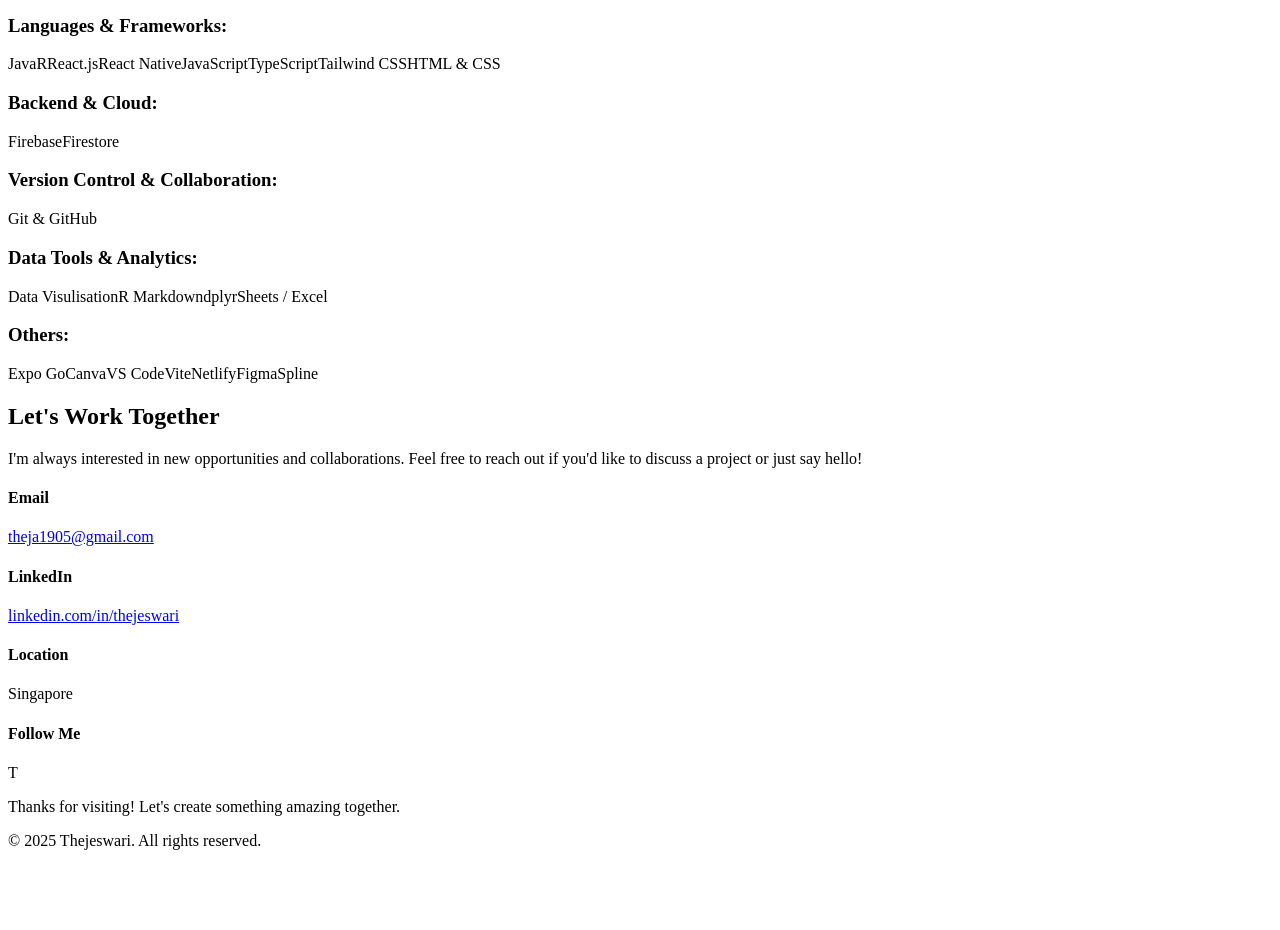
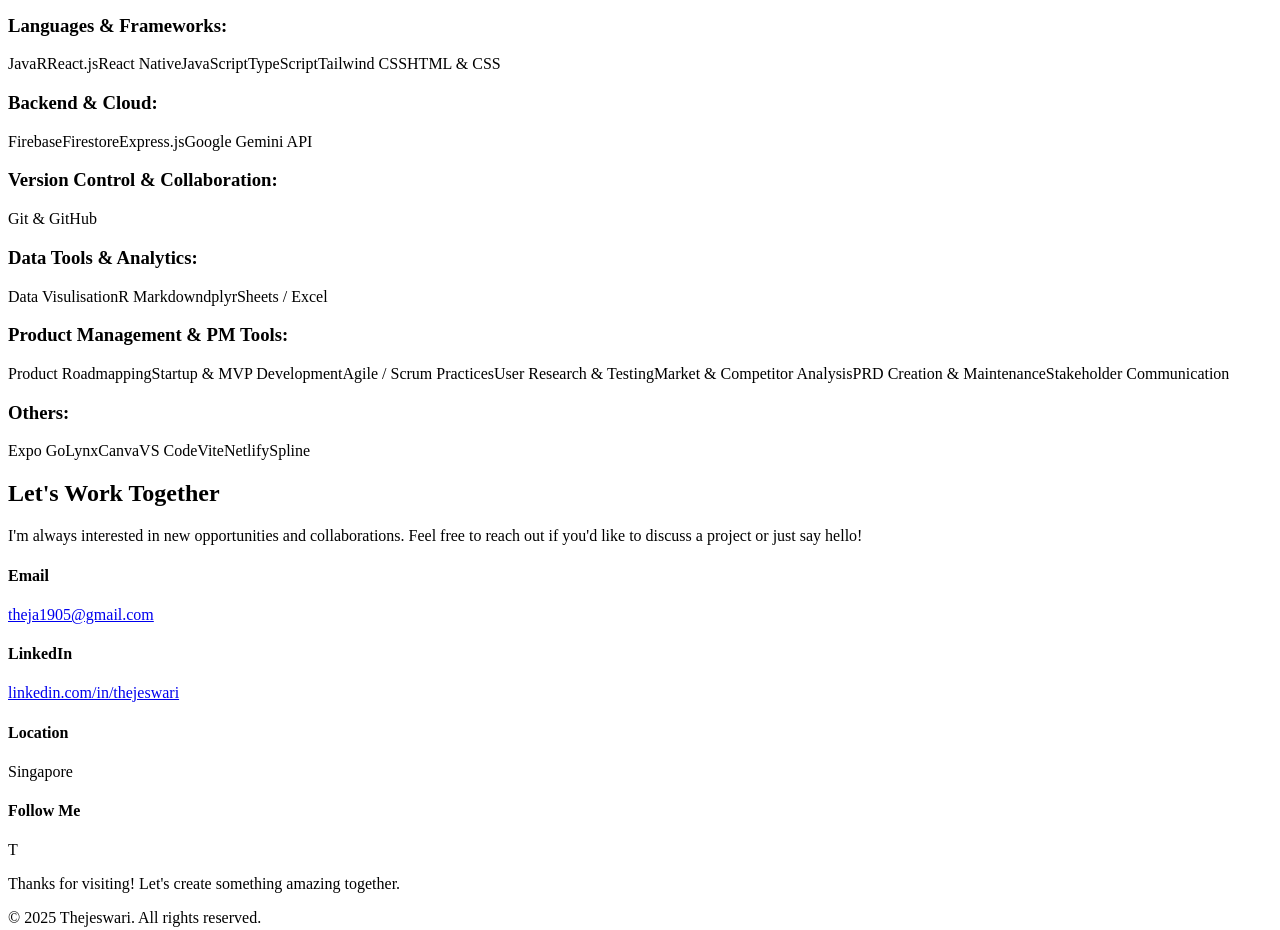
Before and after one commit to Theja1905/Portfolio, a Next.js app: page /home in a window 1280 px wide. Shown: the part 4600-5530 px from the top of the page. Before the commit the page ends 5466 px from the top, so only its background shows below. Built offline with nearby package versions, Linux system fonts and the light colour scheme.

Commit message:
Add Horizon Labs PM internship to experience

```diff
--- a/src/components/Skills.tsx
+++ b/src/components/Skills.tsx
@@ -10,10 +10,19 @@
       "Tailwind CSS",
       "HTML & CSS",
     ],
-    "Backend & Cloud": ["Firebase", "Firestore",],
+    "Backend & Cloud": ["Firebase", "Firestore", "Express.js", "Google Gemini API"],
     "Version Control & Collaboration": ["Git & GitHub"],
     "Data Tools & Analytics": ["Data Visulisation", "R Markdown", "dplyr", "Sheets / Excel"],
-    Others: ["Expo Go", "Canva", "VS Code", "Vite", "Netlify", "Figma", "Spline"],
+    "Product Management & PM Tools": [
+      "Product Roadmapping",
+      "Startup & MVP Development",
+      "Agile / Scrum Practices",
+      "User Research & Testing",
+      "Market & Competitor Analysis",
+      "PRD Creation & Maintenance",
+      "Stakeholder Communication",
+    ],
+    Others: ["Expo Go", "Lynx", "Canva", "VS Code", "Vite", "Netlify", "Spline"],
   };
 
   return (
```
